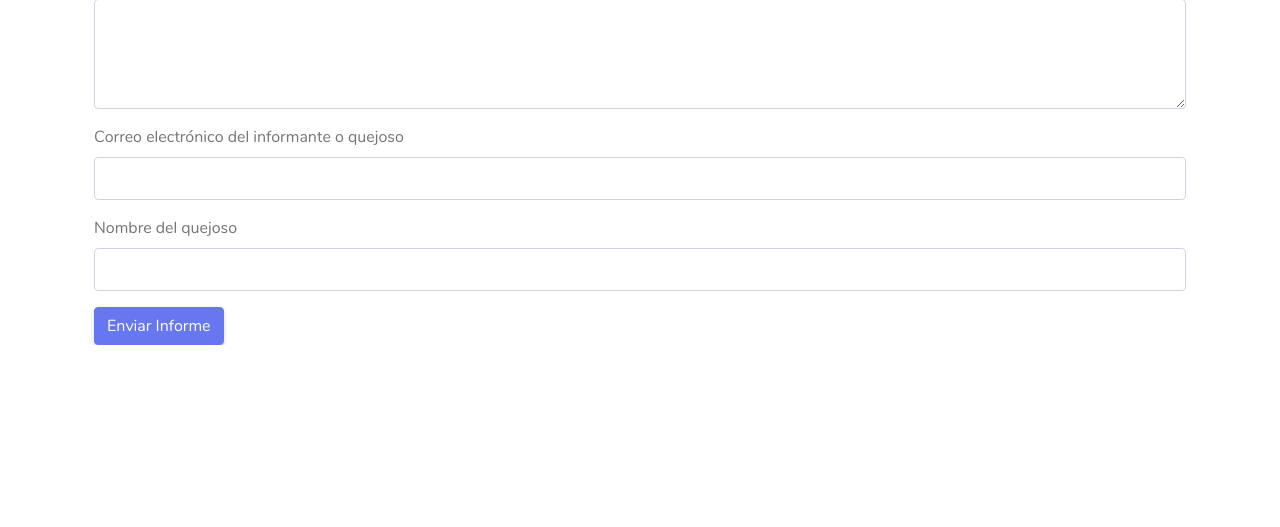
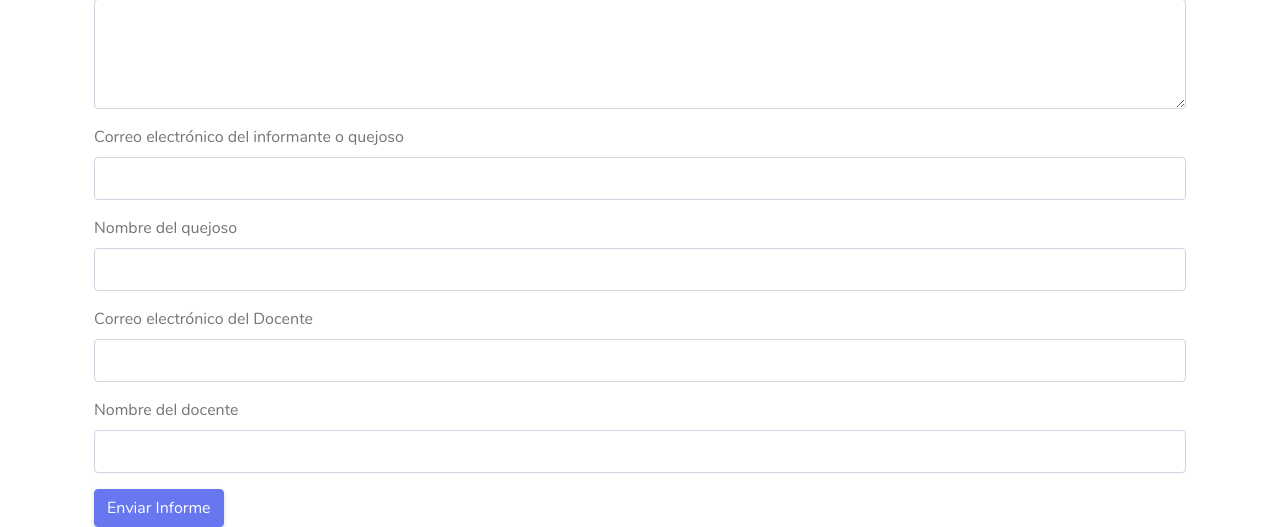
Before and after one commit to DanielaSoto8/comite, a PHP site: page /formulario.php in a window 1280 px wide. Shown: the part 801-1328 px from the top of the page. Before the commit the page ends 1146 px from the top, so only its background shows below. Run offline with PHP 8.4, Linux system fonts and the light colour scheme; some libraries are stand-ins or nearby versions.

Commit message:
se hace cambios muy positivos para el envio del correo

```diff
--- a/formulario.php
+++ b/formulario.php
@@ -17,7 +17,7 @@
     <h2>Formulario de Informe o Queja</h2>
 
     <?php
-    $fechaInforme = $nombreAprendiz = $documentoAprendiz = $programaFormacion = $idGrupo = $descripcionQueja = $testigosPruebas = $correoQuejoso = $nombreQuejoso = "";
+    $fechaInforme = $nombreAprendiz = $documentoAprendiz = $programaFormacion = $idGrupo = $descripcionQueja = $testigosPruebas = $correoQuejoso = $nombreQuejoso = $correoDocente = $nombreDocente ="";
     $errores = [];
 
     if ($_SERVER["REQUEST_METHOD"] == "POST") {
@@ -73,6 +73,19 @@
             $errores['nombreQuejoso'] = "El nombre del quejoso es obligatorio.";
         } else {
             $nombreQuejoso = test_input($_POST["nombre_quejoso"]);
+        }
+        if (empty($_POST["correo_docente"])) {
+            $errores['correoDocente'] = "El correo electrónico es obligatorio.";
+        } elseif (!filter_var($_POST["correo_docente"], FILTER_VALIDATE_EMAIL)) {
+            $errores['correoDocente'] = "Formato de correo inválido.";
+        } else {
+            $correoDocente = test_input($_POST["correo_docente"]);
+        }
+
+        if (empty($_POST["nombre_docente"])) {
+            $errores['nombreDocente'] = "El nombre del docente es obligatorio.";
+        } else {
+            $nombreDocente = test_input($_POST["nombre_docente"]);
         }
     }
 
@@ -162,6 +175,22 @@
                 <?php echo $errores['nombreQuejoso'] ?? ''; ?>
             </div>
         </div>
+        <div class="form-group">
+            <label for="correo_docente">Correo electrónico del Docente</label>
+            <input type="email" class="form-control <?php echo isset($errores['correoDocente']) ? 'is-invalid' : ''; ?>" id="correo_quejoso" name="correo_quejoso" value="<?php echo $correoQuejoso; ?>" required>
+            <div class="invalid-feedback">
+                <?php echo $errores['correoDocente'] ?? ''; ?>
+            </div>
+        </div>
+
+        <!-- 6. Nombre del quejoso -->
+        <div class="form-group">
+            <label for="nombre_docente">Nombre del docente</label>
+            <input type="text" class="form-control <?php echo isset($errores['nombreDocente']) ? 'is-invalid' : ''; ?>" id="nombre_quejoso" name="nombre_quejoso" value="<?php echo $nombreQuejoso; ?>" required>
+            <div class="invalid-feedback">
+                <?php echo $errores['nombreDocente'] ?? ''; ?>
+            </div>
+        </div>
 
         <button type="submit" class="btn btn-primary">Enviar Informe</button>
     </form>
--- a/procesar_formulario.php
+++ b/procesar_formulario.php
@@ -40,19 +40,19 @@ if ($_SERVER["REQUEST_METHOD"] == "POST") {
                 $mail = new PHPMailer(true);
 
                 try {
-                    // Configuración del servidor SMTP
+                    // Configuración del servidor SMTP/ ayuda al envio del correo
                     $mail->isSMTP();
-                    $mail->Host = 'smtp.ejemplo.com';  // Especifica el servidor SMTP (ej: smtp.gmail.com)
+                    $mail->Host = 'smtp.gmail.com';  // Especifica el servidor SMTP (ej: smtp.gmail.com)
                     $mail->SMTPAuth = true;
-                    $mail->Username = 'tu-correo@ejemplo.com';  // Tu correo
-                    $mail->Password = 'tu-contraseña';  // Tu contraseña de correo
+                    $mail->Username = 'educomitpro@gmail.com';  // Tu correo
+                    $mail->Password = 'pznn nraf izxa bybd';  // Tu contraseña de correo/aplicaciones externas usen contraseña personal
                     $mail->SMTPSecure = PHPMailer::ENCRYPTION_STARTTLS;
                     $mail->Port = 587;  // Puerto SMTP (587 para TLS o 465 para SSL)
 
                     // Destinatario
-                    $mail->setFrom('tu-correo@ejemplo.com', 'Sistema de Quejas');
-                    $mail->addAddress('destinatario@ejemplo.com', 'Destinatario');
-
+                    $mail->setFrom('educomitpro@gmail.com', 'Sistema de Quejas');
+                    $mail->addAddress($correoQuejoso, $nombreQuejoso);
+                    $mail->addAddress($correoDocente, $nombreDocente);
                     // Asunto del correo
                     $mail->Subject = 'Nuevo Informe o Queja';
 
```
